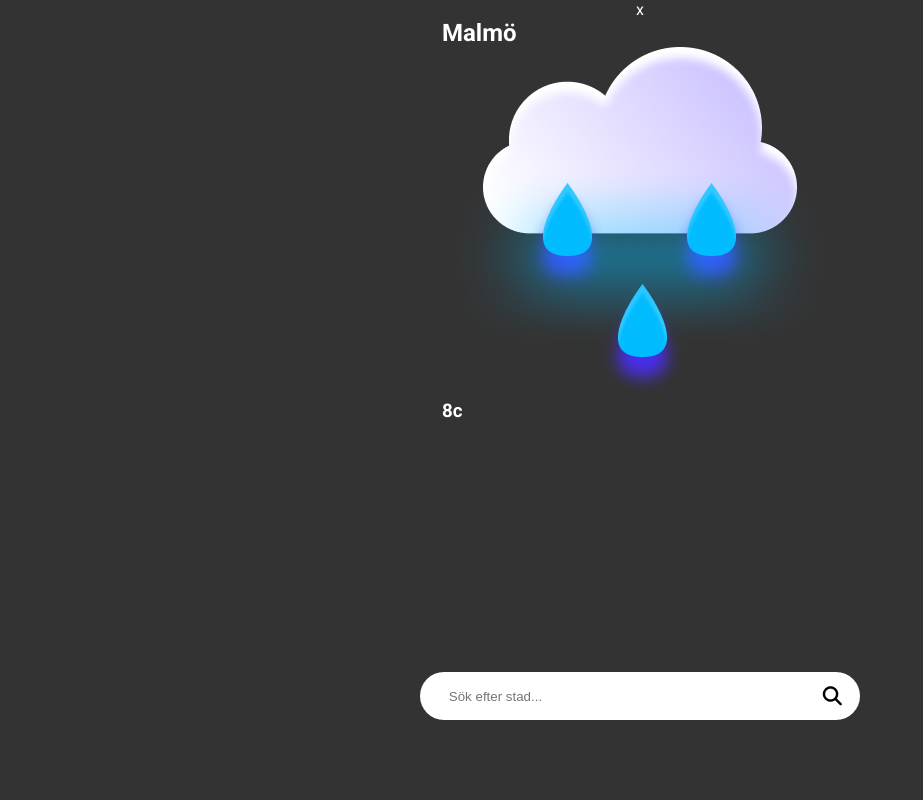
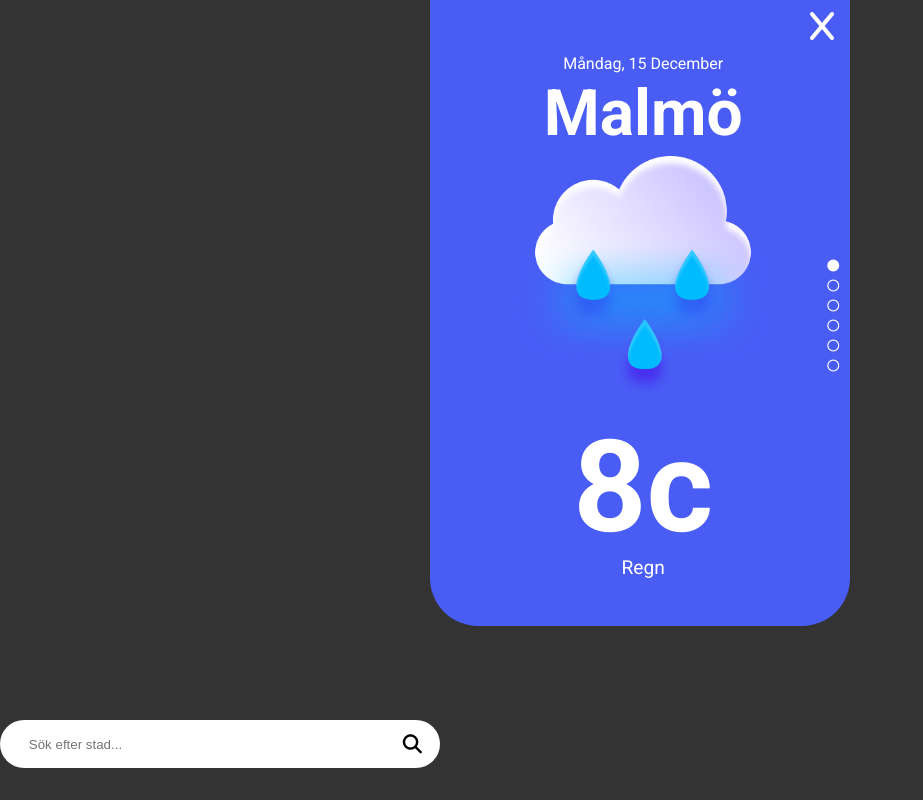
Before and after one commit to maraccus/weather-app_FJSX25, a plain HTML site: page index.html in a window 1280 px wide. Shown: the whole page, without its empty margins (0-923 px from the left). Drawn offline with Linux system fonts and the light colour scheme; no server answers.

Commit message:
New card layout test

```diff
--- a/css/navBar.css
+++ b/css/navBar.css
@@ -1,5 +1,6 @@
 #nav-bar {
     margin-bottom: 2rem;
+    height: 20%;
 
     width: 60%;
     min-width: calc(var(--min-width) - 4rem);
--- /dev/null
+++ b/css/weatherCards-new.css
@@ -0,0 +1,103 @@
+/* Data styling*/
+.weather-date {
+    font-size: 1rem;
+    height: 1rem;
+}
+
+.weather-city {
+    margin-top: .4rem;
+    font-size: 4rem;
+    height: 4rem;
+}
+
+.weather-icon {
+    height: 15rem;
+    object-fit: contain;
+    margin-top: 1rem;
+    margin-bottom: 1rem;
+}
+
+.weather-degrees {
+    font-size: 8rem;
+    height: 8rem;
+}
+
+.weather-description {
+    margin-top: 1rem;
+    font-size: 1.2rem;
+    height: 2ch;
+}
+
+.card-close {
+    align-self: flex-end;
+    margin: .5rem;
+    font-size: 2rem;
+    color: #ffffff;
+    cursor: pointer;
+}
+
+/* MAIN containers */
+
+#container-main {
+    display: flex;
+    flex-direction: column;
+    justify-content: space-between;
+    width: 100%;
+    height: 100%;
+}
+
+#cards-container {
+    display: flex;
+    flex-direction: column;
+    align-items: center;
+}
+
+.card-data-container {
+    width: 100%;
+    display: flex;
+    flex-direction: row;
+    justify-content: center;
+    align-items: center;
+    /* background-color: rgba(255, 229, 61, 0.489); */
+}
+
+.card-data-container .card-scroll {
+    width: 8%;
+    height: 100%;
+    /* background-color: rgba(255, 61, 61, 0.489); */
+    display: flex;
+    flex-direction: column;
+    justify-content: center;
+    align-items: center;
+    gap: .5rem;
+}
+.card-data-container .card-scroll i {
+    color: #ffffff;
+    font-size: 0.75rem;
+    cursor: pointer;
+}
+
+.card-data {
+    width: 92%;
+    /* background-color: rgba(255, 229, 61, 0.489); */
+    display: flex;
+    flex-direction: column;
+    align-items: center;
+    padding-left: 2.5rem;
+}
+
+
+
+/* Card */
+.weather-card {
+    display: flex;
+    flex-direction: column;
+    align-items: center;
+    padding-bottom: 3rem;
+
+    width: var(--min-width);
+
+
+    background-color: var(--card-bg);
+    border-radius: 0 0 var(--card-br) var(--card-br);
+}
--- a/index.html
+++ b/index.html
@@ -8,7 +8,7 @@
     <script type="module" src="js/main.js" defer></script>
 
     <link rel="stylesheet" href="css/styles.css" />
-    <link rel="stylesheet" href="css/weatherCards.css" />
+    <link rel="stylesheet" href="css/weatherCards-new.css" />
     <link rel="stylesheet" href="css/navBar.css" />
 
     <link rel="stylesheet" href="https://cdnjs.cloudflare.com/ajax/libs/font-awesome/7.0.1/css/all.min.css"/>
@@ -22,23 +22,33 @@
   <body>
     <div id="container-main">
 
-      <main>
-
         <!-- Väderkort hamnar här i -->
         <div id="cards-container">
 
-            <div>x</div>
-            <div>
-                <div>
-                    <h2>Malmö</h2>
-                    <img src="assets/images/rain.png" alt="">
-                    <h3>8c</h3>
+            <div class="weather-card">
+
+                <div class="card-close"><i class="fa-solid fa-x"></i></div>
+                <div class="card-data-container">
+                    <div class="card-data">
+                        <p class="weather-date">Måndag, 15 December</p>
+                        <h2 class="weather-city">Malmö</h2>
+                        <img src="assets/images/rain.png" alt="" class="weather-icon">
+                        <h3 class="weather-degrees">8c</h3>
+                        <p class="weather-description">Regn</p>
+                    </div>
+                    <div class="card-scroll">
+                        <i class="fa-solid fa-circle"></i>
+                        <i class="fa-regular fa-circle"></i>
+                        <i class="fa-regular fa-circle"></i>
+                        <i class="fa-regular fa-circle"></i>
+                        <i class="fa-regular fa-circle"></i>
+                        <i class="fa-regular fa-circle"></i>
+                    </div>
                 </div>
+
             </div>
 
         </div>
-
-      </main>
 
       <div id="nav-container">
         <nav id="nav-bar">
```
